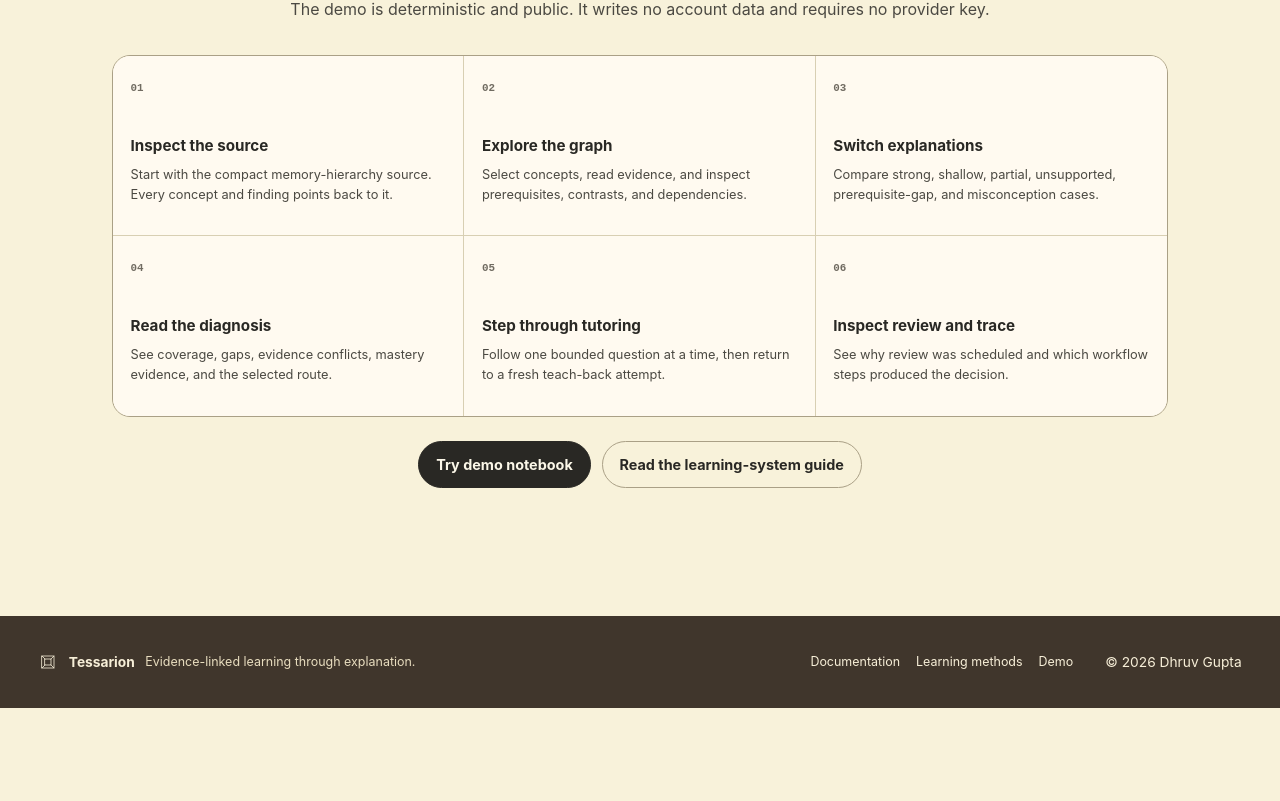
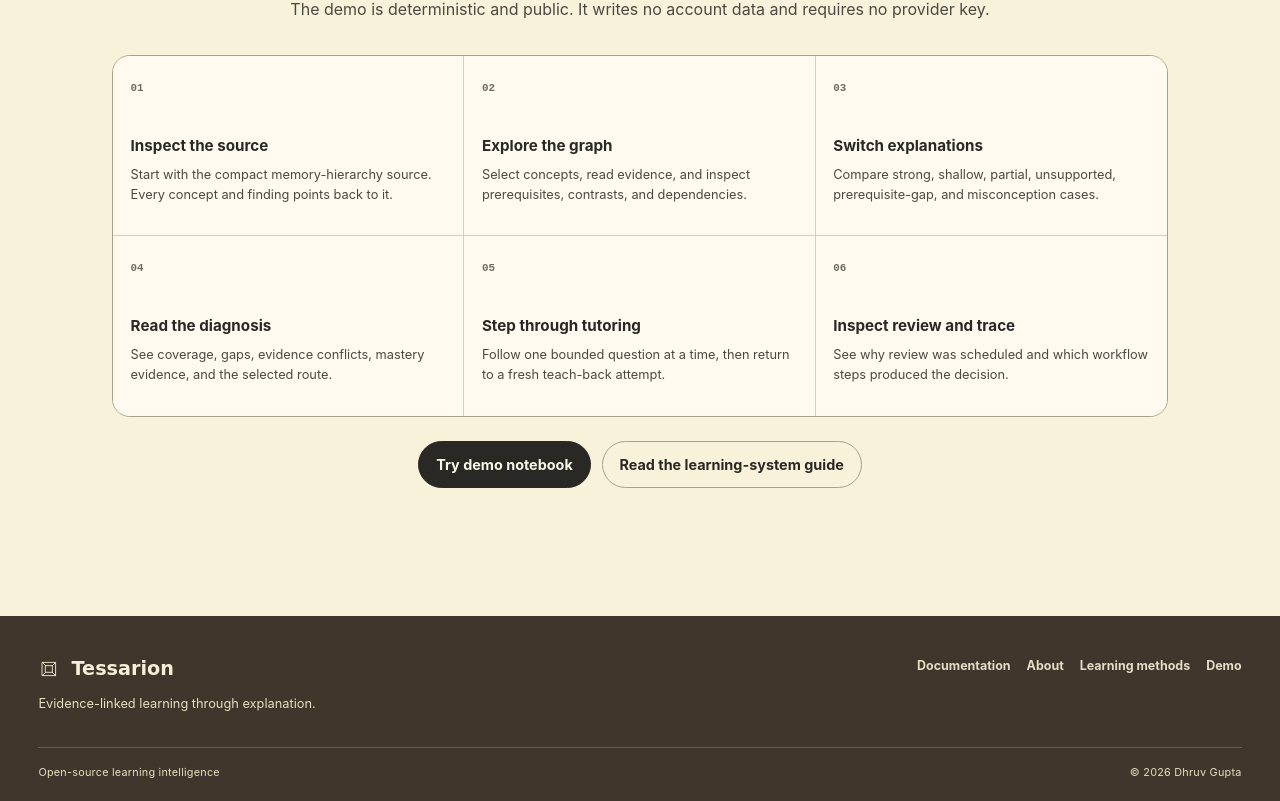
Before and after one commit to Dhruvg334/Tessarion, a Next.js app: page /demo in a window 1280 px wide. Shown: the part 1476-2277 px from the top of the page. Before the commit the page ends 2184 px from the top, so only its background shows below. Built offline with nearby package versions, Linux system fonts and the light colour scheme.

Commit message:
Refine landing hero and wood-toned footer

```diff
--- a/app/(marketing)/page.tsx
+++ b/app/(marketing)/page.tsx
@@ -1,4 +1,3 @@
-import Image from 'next/image';
 import Link from 'next/link';
 import { ArrowRight, CheckCircle2, Compass, Layers3, ShieldCheck } from 'lucide-react';
 import { Reveal } from '@/components/motion/reveal';
@@ -16,9 +15,7 @@ const advantages = [
 export default function MarketingPage() {
   return (
     <SiteShell>
-      <section className="hero hero-rebuilt" aria-labelledby="hero-title">
-        <Image src="/hero-tessarion-network.svg" alt="" fill priority className="hero-background-art" sizes="100vw" />
-        <div className="hero-vignette" aria-hidden="true" />
+      <section className="hero hero-rebuilt hero-clean" aria-labelledby="hero-title">
         <div className="hero-inner">
           <p className="hero-kicker">Open-source learning intelligence</p>
           <h1 id="hero-title" className="hero-wordmark">Tessarion</h1>
--- a/app/globals.css
+++ b/app/globals.css
@@ -1169,3 +1169,137 @@ img, svg { display: block; max-width: 100%; }
 @media (max-width: 980px){.landing-showcase-grid,.feature-explorer-panel,.landing-process-grid,.knowledge-report-grid,.demo-graph-interactive{grid-template-columns:1fr}.knowledge-report-graph{border-right:0;border-bottom:1px solid var(--rule)}.feature-explorer{grid-template-columns:1fr}.feature-explorer-tabs{flex-direction:row;overflow:auto;border-right:0;border-bottom:1px solid var(--rule)}.feature-explorer-tabs button{flex:none}.advantage-grid{grid-template-columns:repeat(2,1fr)}.advantage-grid article:nth-child(2){border-right:0}.advantage-grid article:nth-child(-n+2){border-bottom:1px solid var(--rule)}.demo-guide-grid{grid-template-columns:repeat(2,1fr)}.demo-guide-grid article:nth-child(3n){border-right:1px solid var(--rule)}.demo-guide-grid article:nth-child(2n){border-right:0}.demo-guide-grid article:nth-child(n+4){border-bottom:1px solid var(--rule)}.demo-guide-grid article:nth-child(n+5){border-bottom:0}.site-footer-inner{grid-template-columns:1fr}.site-footer nav{flex-wrap:wrap}}
 @media (max-width: 760px){.site-header-inner{padding-inline:1rem}.site-nav .nav-link:not(:first-child){display:none}.hero-rebuilt{min-height:570px}.hero-rebuilt .hero-wordmark{font-size:clamp(4rem,25vw,6.8rem)}.knowledge-report-stage{padding:.5rem}.knowledge-report-panel{transform:none}.report-node{width:112px}.advantage-grid,.methods-grid,.demo-guide-grid{grid-template-columns:1fr}.advantage-grid article,.advantage-grid article:nth-child(2){border-right:0;border-bottom:1px solid var(--rule)}.advantage-grid article:last-child{border-bottom:0}.landing-final-cta-inner,.demo-video-heading{align-items:flex-start;flex-direction:column}.about-compact-section{grid-template-columns:1fr}.docs-layout-single-nav{grid-template-columns:1fr}.docs-sidebar{position:static}.docs-diagram-stage,.docs-diagram-canvas{height:420px;min-height:420px}.demo-guide-grid article,.demo-guide-grid article:nth-child(3n),.demo-guide-grid article:nth-child(n+4){border-right:0;border-bottom:1px solid var(--rule)}.demo-guide-grid article:last-child{border-bottom:0}.demo-concept-list{grid-template-columns:repeat(2,1fr)}.demo-summary-grid{grid-template-columns:repeat(2,1fr)}.demo-capability-matrix{grid-template-columns:1fr}.demo-capability-matrix article{border-right:0!important;border-bottom:1px solid var(--rule)!important}.demo-capability-matrix article:last-child{border-bottom:0!important}}
 @media (prefers-reduced-motion: reduce){.diagram-skeleton span{animation:none}.knowledge-report-stage{transform:none!important}}
+
+/* Public surface refinement: clean hero and stronger wood accents */
+.hero-clean {
+  min-height: min(660px, calc(100vh - var(--site-header-height)));
+  background: var(--canvas);
+  border-bottom-color: color-mix(in srgb, var(--wood-deep) 26%, var(--rule));
+}
+.hero-clean .hero-inner {
+  position: relative;
+  z-index: 1;
+  width: min(100%, 980px);
+  padding: clamp(5rem, 11vw, 8rem) 1.5rem clamp(5.5rem, 10vw, 7.5rem);
+}
+.hero-clean .hero-wordmark {
+  color: var(--wood-deep);
+  text-shadow: none;
+}
+.hero-clean .hero-kicker { color: var(--wood-muted); }
+.hero-clean::before {
+  content: '';
+  position: absolute;
+  left: 50%;
+  bottom: clamp(2rem, 5vw, 3.5rem);
+  width: min(420px, 56vw);
+  height: 1px;
+  transform: translateX(-50%);
+  background: linear-gradient(90deg, transparent, var(--wood-muted), transparent);
+  opacity: .52;
+}
+.hero-clean::after,
+.hero-clean .hero-vignette,
+.hero-clean .hero-background-art { display: none; }
+
+.site-footer-wood {
+  background: var(--wood-deep);
+  color: var(--wood-cream);
+  border-top: 0;
+  padding-block: 0;
+}
+.site-footer-inner {
+  width: min(100%, var(--public-shell));
+  margin-inline: auto;
+  padding: 2.4rem clamp(1.25rem, 3vw, 3rem) 1.25rem;
+  display: grid;
+  grid-template-columns: minmax(260px, 1fr) auto;
+  grid-template-areas:
+    "brand nav"
+    "meta meta";
+  align-items: start;
+  column-gap: clamp(2rem, 6vw, 6rem);
+  row-gap: 2rem;
+}
+.site-footer-brand {
+  grid-area: brand;
+  display: grid;
+  gap: .6rem;
+  align-content: start;
+  max-width: 440px;
+}
+.site-footer-mark {
+  display: inline-flex;
+  align-items: center;
+  gap: .7rem;
+  width: max-content;
+}
+.site-footer-mark strong {
+  font-family: "Segoe Print", "Bradley Hand", "Comic Sans MS", cursive;
+  font-size: 1.2rem;
+  font-weight: 700;
+}
+.site-footer-brand p {
+  margin: 0;
+  max-width: 38ch;
+  color: var(--wood-accent);
+  font-size: .8rem;
+  line-height: 1.6;
+}
+.site-footer-nav {
+  grid-area: nav;
+  display: grid;
+  grid-template-columns: repeat(2, max-content);
+  justify-content: end;
+  gap: .65rem clamp(1.5rem, 3vw, 2.5rem);
+  padding-top: .15rem;
+}
+.site-footer-nav a {
+  color: var(--wood-cream);
+  font-size: .78rem;
+  font-weight: 650;
+  opacity: .9;
+}
+.site-footer-nav a:hover { opacity: 1; text-decoration: underline; text-underline-offset: 4px; }
+.site-footer-meta {
+  grid-area: meta;
+  display: flex;
+  justify-content: space-between;
+  gap: 1rem;
+  padding-top: 1rem;
+  border-top: 1px solid rgba(247, 239, 216, .2);
+  color: var(--wood-accent);
+  font-size: .68rem;
+  letter-spacing: .02em;
+}
+
+/* Extend the wood palette to key product surfaces without darkening the page. */
+.landing-report-showcase,
+.landing-advantages-section { border-color: color-mix(in srgb, var(--wood-deep) 24%, var(--rule)); }
+.knowledge-report-panel,
+.feature-explorer,
+.advantage-grid {
+  border-color: color-mix(in srgb, var(--wood-deep) 42%, var(--rule));
+}
+.landing-section-heading-centered .eyebrow,
+.landing-showcase-copy .eyebrow,
+.landing-process-section .eyebrow { color: var(--wood-muted); }
+.advantage-card-top,
+.report-node strong,
+.feature-explorer-copy > span { color: var(--wood-deep); }
+.advantage-grid article:hover,
+.methods-grid article:hover {
+  border-color: var(--wood-muted);
+  background: color-mix(in srgb, var(--paper-raised) 88%, var(--wood-accent));
+}
+.text-link { color: var(--wood-deep); text-decoration-color: var(--wood-muted); }
+
+@media (max-width: 760px) {
+  .site-footer-inner {
+    grid-template-columns: 1fr;
+    grid-template-areas: "brand" "nav" "meta";
+    gap: 1.5rem;
+  }
+  .site-footer-nav { justify-content: start; grid-template-columns: repeat(2, minmax(0, max-content)); }
+  .site-footer-meta { align-items: flex-start; flex-direction: column; }
+}
--- a/components/site/footer.tsx
+++ b/components/site/footer.tsx
@@ -1,13 +1,35 @@
 import Link from 'next/link';
 import { TesseractIcon } from '@/components/ui/tesseract-icon';
+
+const footerLinks = [
+  { href: '/docs', label: 'Documentation' },
+  { href: '/about', label: 'About' },
+  { href: '/about/learning-methods', label: 'Learning methods' },
+  { href: '/demo', label: 'Demo' },
+] as const;
 
 export function SiteFooter() {
   return (
     <footer className="site-footer site-footer-wood">
       <div className="site-footer-inner">
-        <div className="site-footer-brand"><TesseractIcon size={20} /><strong>Tessarion</strong><span>Evidence-linked learning through explanation.</span></div>
-        <nav aria-label="Footer navigation"><Link href="/docs">Documentation</Link><Link href="/about/learning-methods">Learning methods</Link><Link href="/demo">Demo</Link></nav>
-        <span>© {new Date().getFullYear()} Dhruv Gupta</span>
+        <div className="site-footer-brand">
+          <div className="site-footer-mark">
+            <TesseractIcon size={22} />
+            <strong>Tessarion</strong>
+          </div>
+          <p>Evidence-linked learning through explanation.</p>
+        </div>
+
+        <nav className="site-footer-nav" aria-label="Footer navigation">
+          {footerLinks.map((item) => (
+            <Link key={item.href} href={item.href}>{item.label}</Link>
+          ))}
+        </nav>
+
+        <div className="site-footer-meta">
+          <span>Open-source learning intelligence</span>
+          <span>© {new Date().getFullYear()} Dhruv Gupta</span>
+        </div>
       </div>
     </footer>
   );
```
